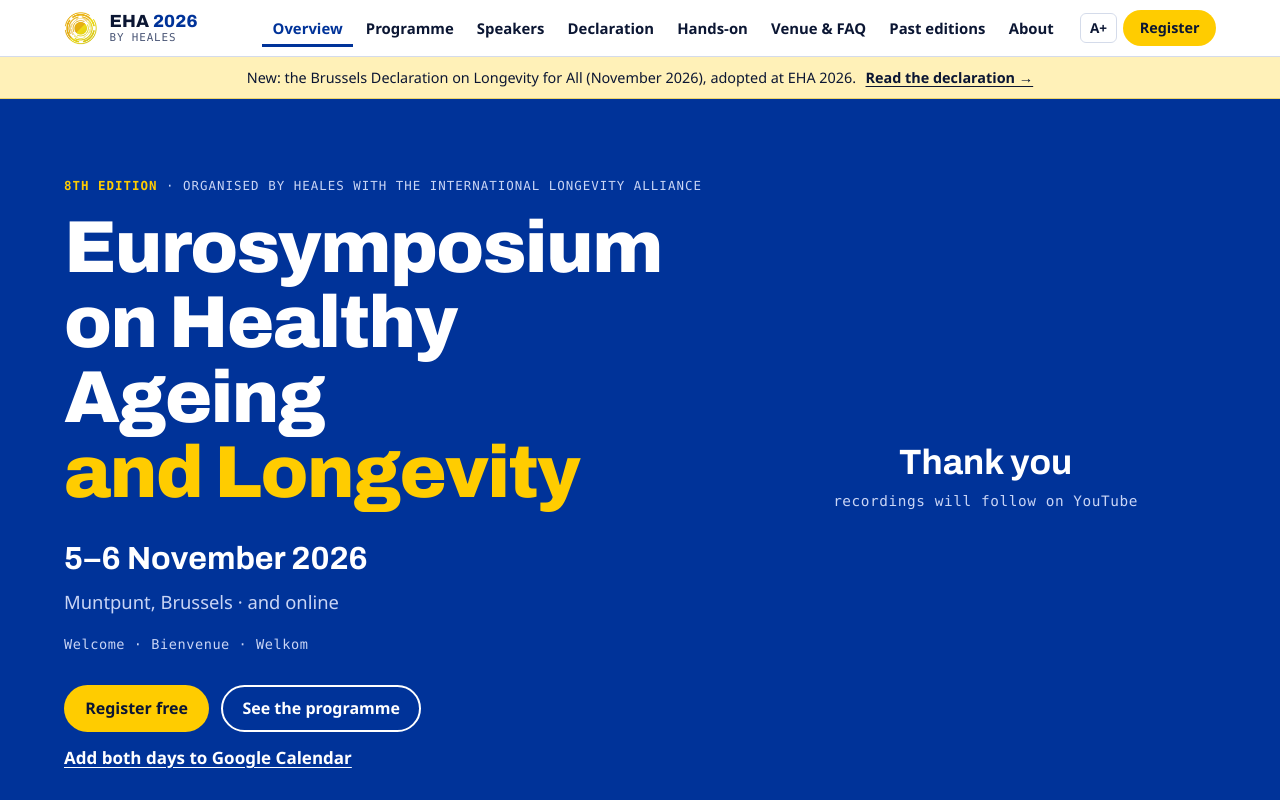
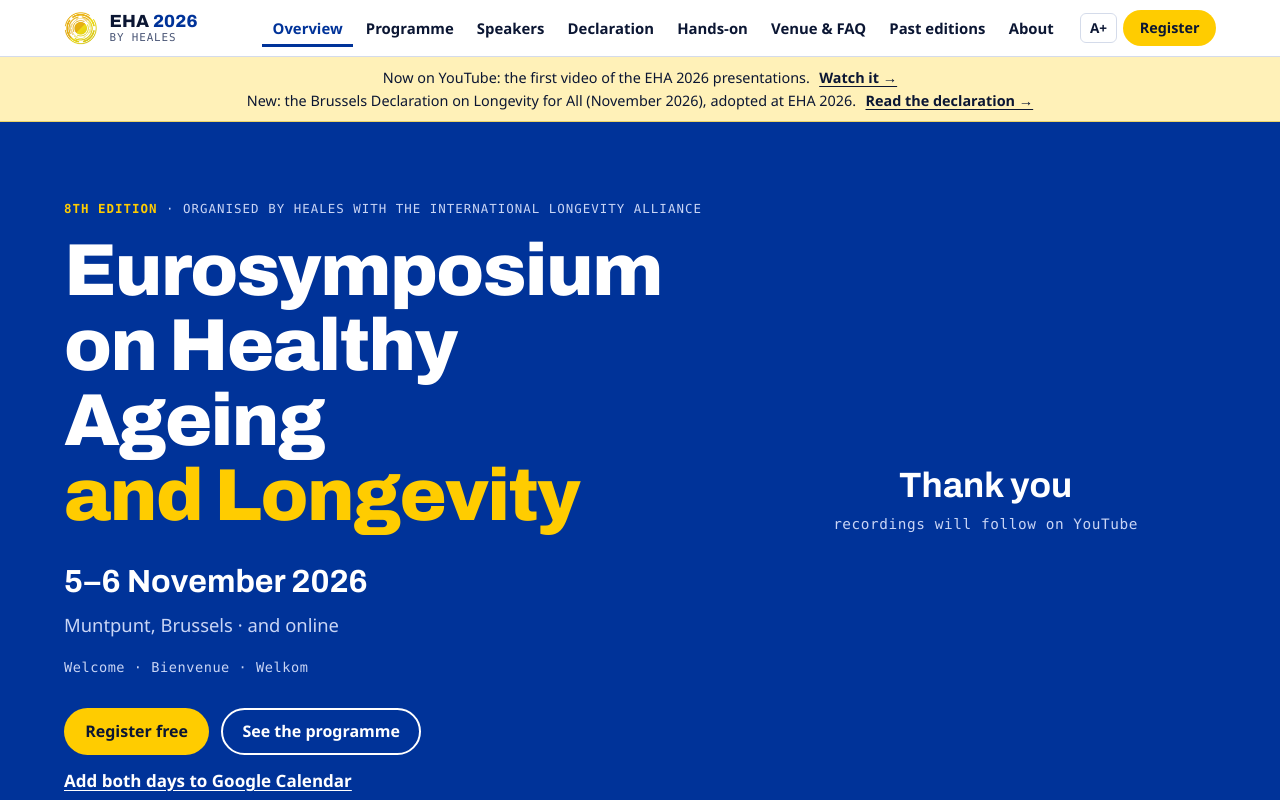
Before and after one commit to longevity-genie/eha, a plain HTML site: page site/index.html in a window 1280 px wide. Shown: the top 800 px of the page. Drawn offline with Linux system fonts and the light colour scheme; a web font is replaced by a local one.

Commit message:
Announce the first EHA 2026 video on YouTube
The announcement bar now takes a list of notices; the YouTube video comes first, the declaration stays below it.

Co-Authored-By: Claude Opus 5.5 <noreply@anthropic.com>
Claude-Session: https://claude.ai/code/session_01WmnhkzAVRM5esq7kGu99p5

```diff
--- a/site/eha-data.js
+++ b/site/eha-data.js
@@ -8,8 +8,11 @@ window.EHA = {
   siteUrl: 'https://www.eha-heales.org',
   timeZone: 'Europe/Brussels',
   utcOffset: '+01:00',
-  updated: '2026-11-13',
-  announcement: { text: 'New: the Brussels Declaration on Longevity for All (November 2026), adopted at EHA 2026.', linkLabel: 'Read the declaration', url: 'brussels-declaration-2026.html' },
+  updated: '2026-11-17',
+  announcements: [
+    { text: 'Now on YouTube: the first video of the EHA 2026 presentations.', linkLabel: 'Watch it', url: 'https://www.youtube.com/watch?v=blRyINGqF4s', external: true },
+    { text: 'New: the Brussels Declaration on Longevity for All (November 2026), adopted at EHA 2026.', linkLabel: 'Read the declaration', url: 'brussels-declaration-2026.html' }
+  ],
   registerUrl: 'https://docs.google.com/forms/d/e/1FAIpQLScNjZdBEXSiQ-3rj75DXlgGcfhpw-0M1Z4-ddtHG9mYr6pqOw/viewform',
   registerText: 'Attendance is free, in Brussels or online. The short form asks whether you will come in person or follow online, so that we can plan the room and send you the practical details.',
 
--- a/site/index.html
+++ b/site/index.html
@@ -820,7 +820,9 @@ dialog#person::backdrop { background: rgb(4 10 30 / .6); }
     + '&location=' + encodeURIComponent(D.venue.oneLine);
 
   if (D.draftNotice) { $('#draft-bar').textContent = D.draftNotice; $('#draft-bar').hidden = false; }
-  if (D.announcement) { const a = D.announcement; $('#announce-bar').append(a.text, ' ', el('a', { href: a.url }, a.linkLabel + ' →')); $('#announce-bar').hidden = false; }
+  const notices = [].concat(D.announcements || [], D.announcement || []);
+  notices.forEach(a => $('#announce-bar').append(el('div', {}, a.text, ' ', el('a', a.external ? { href: a.url, target: '_blank', rel: 'noopener' } : { href: a.url }, a.linkLabel + ' →'))));
+  if (notices.length) $('#announce-bar').hidden = false;
 
   /* ---------- registration ---------- */
   document.querySelectorAll('[data-register-out]').forEach(a => a.href = D.registerUrl);
```
Also changed, not shown: src/eha.html (+3 -1 lines).
